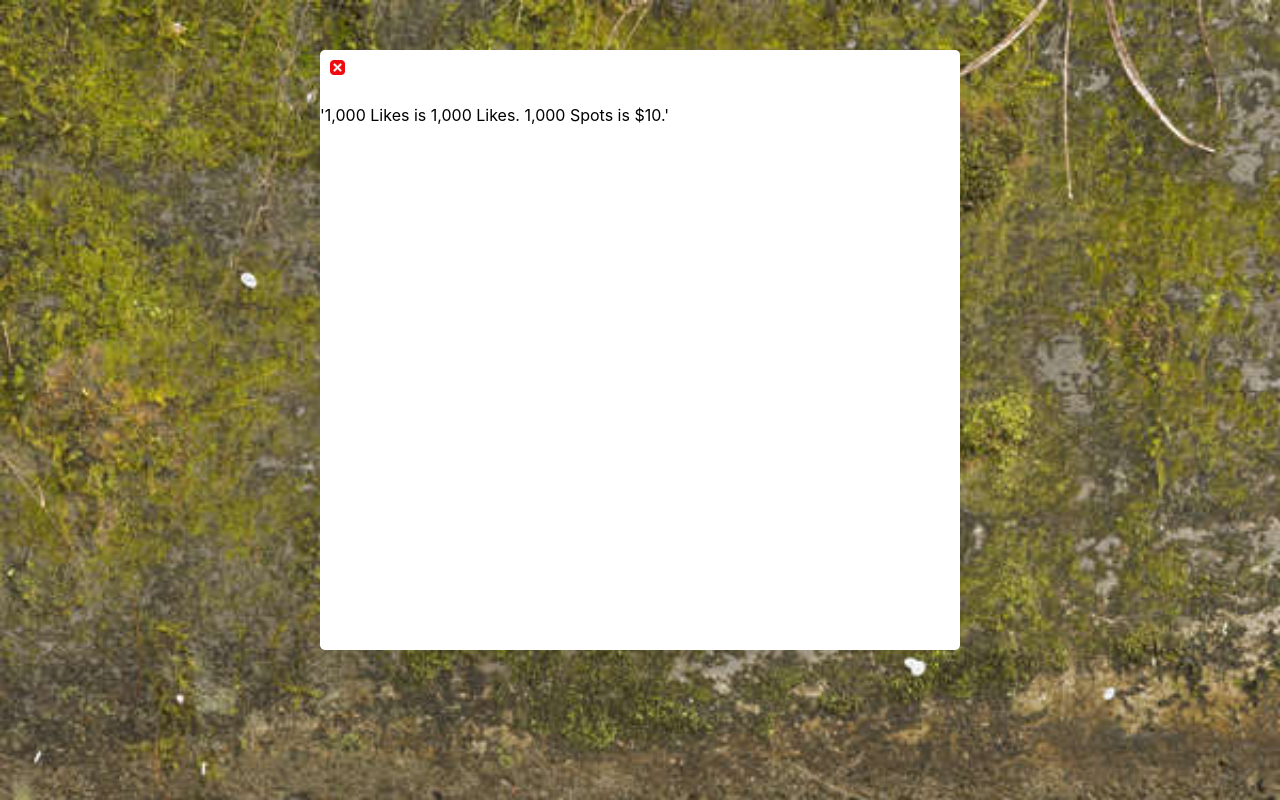
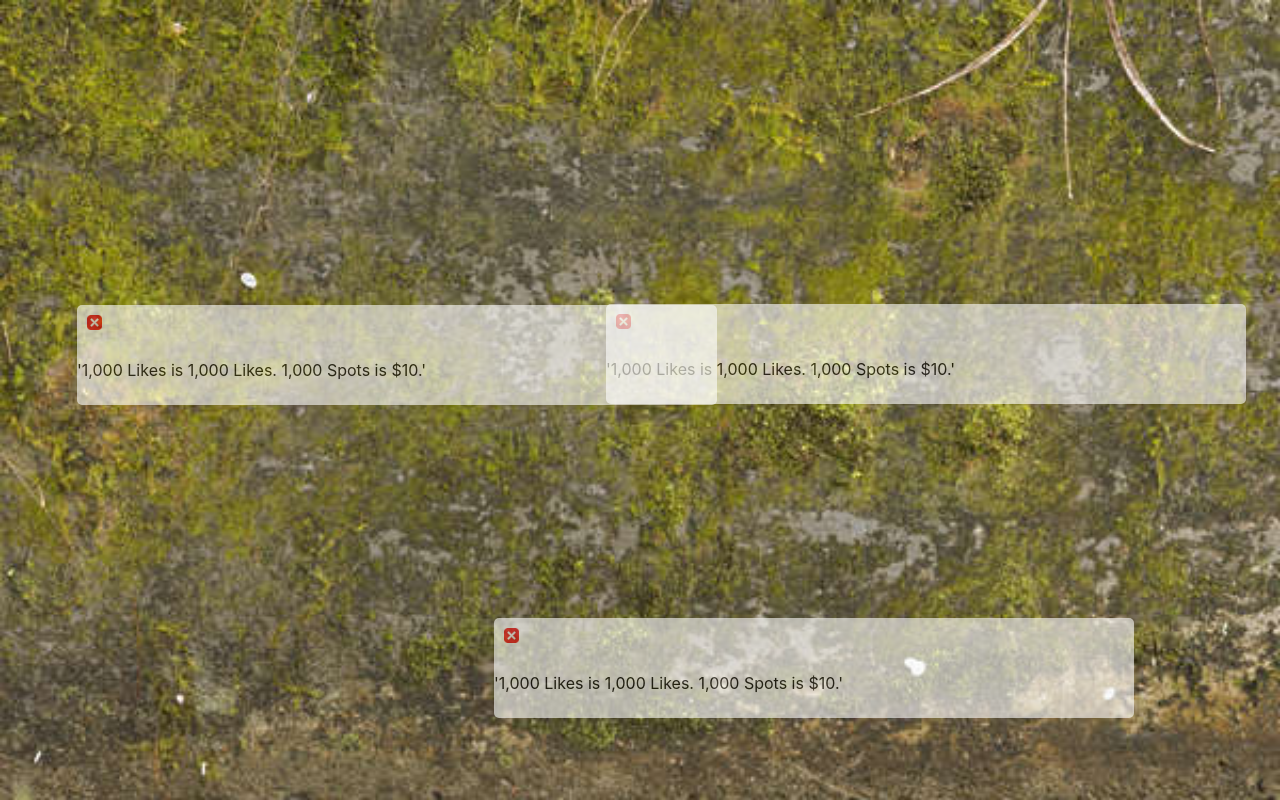
Before and after one commit to ana0/futures.online, a React (Create React App) app: page /fortyone in a window 1280 px wide. Built offline with nearby package versions, Linux system fonts and the light colour scheme.

Commit message:
Modals close themselves, placed randomly, Background component

```diff
--- a/src/components/App.js
+++ b/src/components/App.js
@@ -1,33 +1,9 @@
 import React, { Component } from 'react'
 import { Route, Switch } from 'react-router-dom';
-import Login from './Login';
+import Home from './Home';
 import Ten from './Ten';
 import Fortyone from './Fortyone';
 import './../index.css';
-
-class Home extends Component {
-  constructor(props) {
-    super(props);
-    this.state = {
-      displayLogin: true,
-    };
-  }
-
-  handleDisableLogin() {
-    this.setState({ displayLogin: false })
-  }
-
-  render() {
-    return (
-      <div className="main" id="home">
-      {this.state.displayLogin ?
-       <Login handleDisableLogin={this.handleDisableLogin.bind(this)} /> :
-       null
-      }
-    </div>
-    )
-  }
-}
 
 class App extends Component {
   constructor(props) {
--- a/src/components/Fortyone.jsx
+++ b/src/components/Fortyone.jsx
@@ -1,25 +1,10 @@
 import React, { Component } from 'react'
-import cg1 from '../assets/cg1.jpg'
 import moss from '../assets/moss2.jpg'
-import sky from '../assets/sky2.jpg'
-import CloseButton from './base/CloseButton';
 import Loremipsum from './base/Loremipsum';
 import Modal from './base/Modal';
+import getRandInRange from '../utils/math';
+import Background from './base/Background';
 import './../index.css';
-
-class PostModal extends Component {
-  constructor(props) {
-    super(props);
-    this.state = {
-    };
-  }
-
-  render() {
-    return (
-      <Modal handleClose={this.props.handleClose} contents={<Loremipsum />}/>
-    )
-  }
-}
 
 class Header extends Component {
   render() {
@@ -34,29 +19,34 @@ class Fortyone extends Component {
   constructor(props) {
     super(props);
     this.state = {
-      displayPost: true
+      displayPosts: true,
+      posts: ['one', 'two', 'three']
     };
   }
 
-  baseStyle = {
-    backgroundImage: `url(${moss})`,
-    backgroundSize: 'cover',
-    backgroundRepeat: 'no-repeat'
-  }
-
   handleClose() {
-    this.setState({ displayPost: false })
+    this.setState({ displayPosts: false })
   }
 
   render() {
     return (
-      <div className="main" id="fortyone" style={ this.baseStyle }>
-       <Header />
-      {this.state.displayPost ?
-        <PostModal handleClose={this.handleClose.bind(this)} /> :
+      <Background file={moss} id="fortyone">
+      <Header />
+      {this.state.displayPosts ?
+        this.state.posts.map((post) => {
+          return (
+            <Modal
+              height='100px'
+              top={`${getRandInRange(100, window.innerHeight-100)}px`}
+              left={`${getRandInRange(0, window.innerWidth/2)}px`}
+              key={post} >
+                <Loremipsum />
+            </Modal>
+          )
+        }) :
         null
       }
-    </div>
+    </Background>
     )
   }
 }
--- /dev/null
+++ b/src/components/Home.jsx
@@ -0,0 +1,28 @@
+import React, { Component } from 'react';
+import moss from '../assets/moss3.jpg'
+import Login from './Login';
+import Background from './base/Background';
+
+export default class Home extends Component {
+  constructor(props) {
+    super(props);
+    this.state = {
+      displayLogin: true,
+    };
+  }
+
+  handleDisableLogin() {
+    this.setState({ displayLogin: false })
+  }
+
+  render() {
+    return (
+      <Background file={moss} id="home">
+        {this.state.displayLogin ?
+         <Login /> :
+         null
+        }
+      </Background>
+    )
+  }
+}
--- a/src/components/Login.jsx
+++ b/src/components/Login.jsx
@@ -11,13 +11,13 @@ export default class Login extends Component {
 
   render() {
     return (
-      <Modal handleClose={this.props.handleDisableLogin} contents={
+      <Modal margin="auto">
         <div>
           <h2>enter a username</h2>
           <p>enter a public twitter username to best view the site</p>
           <input type="text"></input>
-        </div>}
-      />
+        </div>
+      </Modal>
     )
   }
 }
--- a/src/components/Ten.js
+++ b/src/components/Ten.js
@@ -1,7 +1,8 @@
-import React, { Component } from 'react'
-import cg1 from '../assets/cg1.jpg'
-import moss1 from '../assets/moss1.jpg'
-import sky1 from '../assets/sky1.jpg'
+import React, { Component } from 'react';
+import cg1 from '../assets/cg1.jpg';
+import moss1 from '../assets/moss1.jpg';
+import sky1 from '../assets/sky1.jpg';
+import Background from './base/Background';
 import './../index.css';
 
 class Posts extends Component {
@@ -42,10 +43,10 @@ class Ten extends Component {
 
   render() {
     return (
-      <div className="main" id="ten" style={ this.baseStyle }>
-       <ScrollPic />
-       <Posts />
-    </div>
+      <Background file={moss1} id="ten">
+        <ScrollPic />
+        <Posts />
+      </Background>
     )
   }
 }
--- /dev/null
+++ b/src/components/base/Background.jsx
@@ -0,0 +1,18 @@
+import React, { Component } from 'react';
+
+export default class Background extends Component {
+
+  baseStyle = {
+    backgroundImage: `url(${this.props.file})`,
+    backgroundSize: 'cover',
+    backgroundRepeat: 'no-repeat'
+  }
+
+  render() {
+    return (
+      <div className="main" id={this.props.id} style={ this.baseStyle }>
+        {this.props.children}
+      </div>
+    )
+  }
+}
--- a/src/components/base/Modal.jsx
+++ b/src/components/base/Modal.jsx
@@ -2,12 +2,34 @@ import React, { Component } from 'react';
 import CloseButton from './CloseButton';
 
 export default class Modal extends Component {
+  constructor(props) {
+    super(props);
+    this.state = {
+      display: true
+    };
+  }
+
+  baseStyle = {
+    height: this.props.height || '600px',
+    width: this.props.width || '50%',
+    left: this.props.left || '0px',
+    right: this.props.right || '0px',
+    top: this.props.top || '50px',
+    margin: this.props.margin
+  }
+
+  handleClose() {
+    this.setState({ display: false })
+  }
+
   render() {
     return (
-      <div class="modal">
-      <CloseButton handleClick={this.props.handleClose}/>
-      {this.props.contents}
-      </div>
+      this.state.display ?
+        <div className="modal" style={this.baseStyle}>
+        <CloseButton handleClick={this.handleClose.bind(this)}/>
+        {this.props.children}
+        </div> :
+        null
     )
   }
 }
--- a/src/index.css
+++ b/src/index.css
@@ -52,15 +52,11 @@ code {
 
 .modal {
   position: fixed;
-  height: 600px;
-  width: 50%;
   background: white;
-  left: 0;
-  right: 0;
-  top: 50px;
+  opacity: 60%;
   border-radius: 5px;
-  margin: auto;
-}
+/*  margin: auto;
+*/}
 
 .closeButton {
   height: 15px;
--- /dev/null
+++ b/src/utils/math.jsx
@@ -0,0 +1,3 @@
+export default function getRandInRange(min, max) {
+  return Math.floor(Math.random() * (max - min) + min);
+}
```
Also changed, not shown: src/utils/useWindowDimensions.jsx (added, +24 -0 lines).
